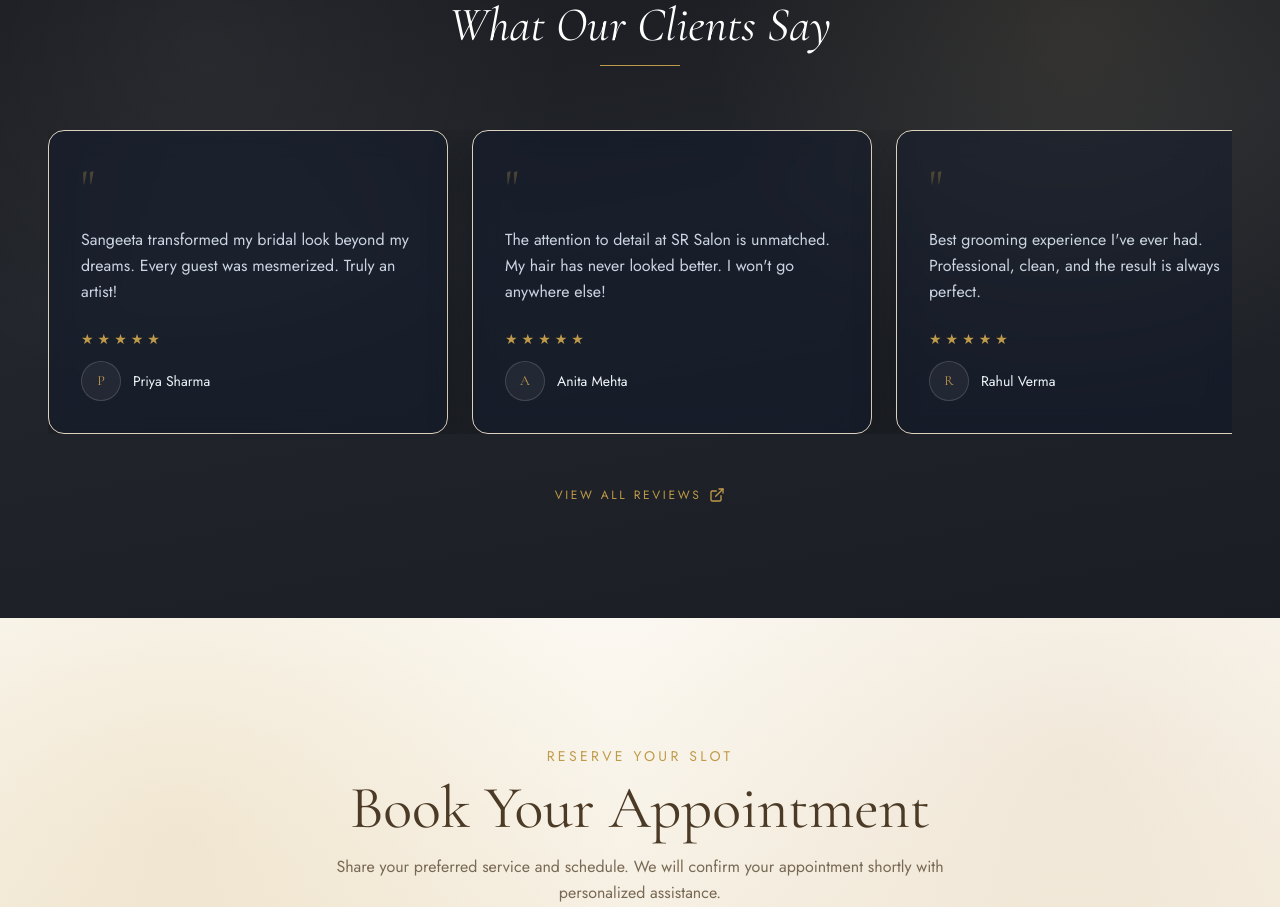
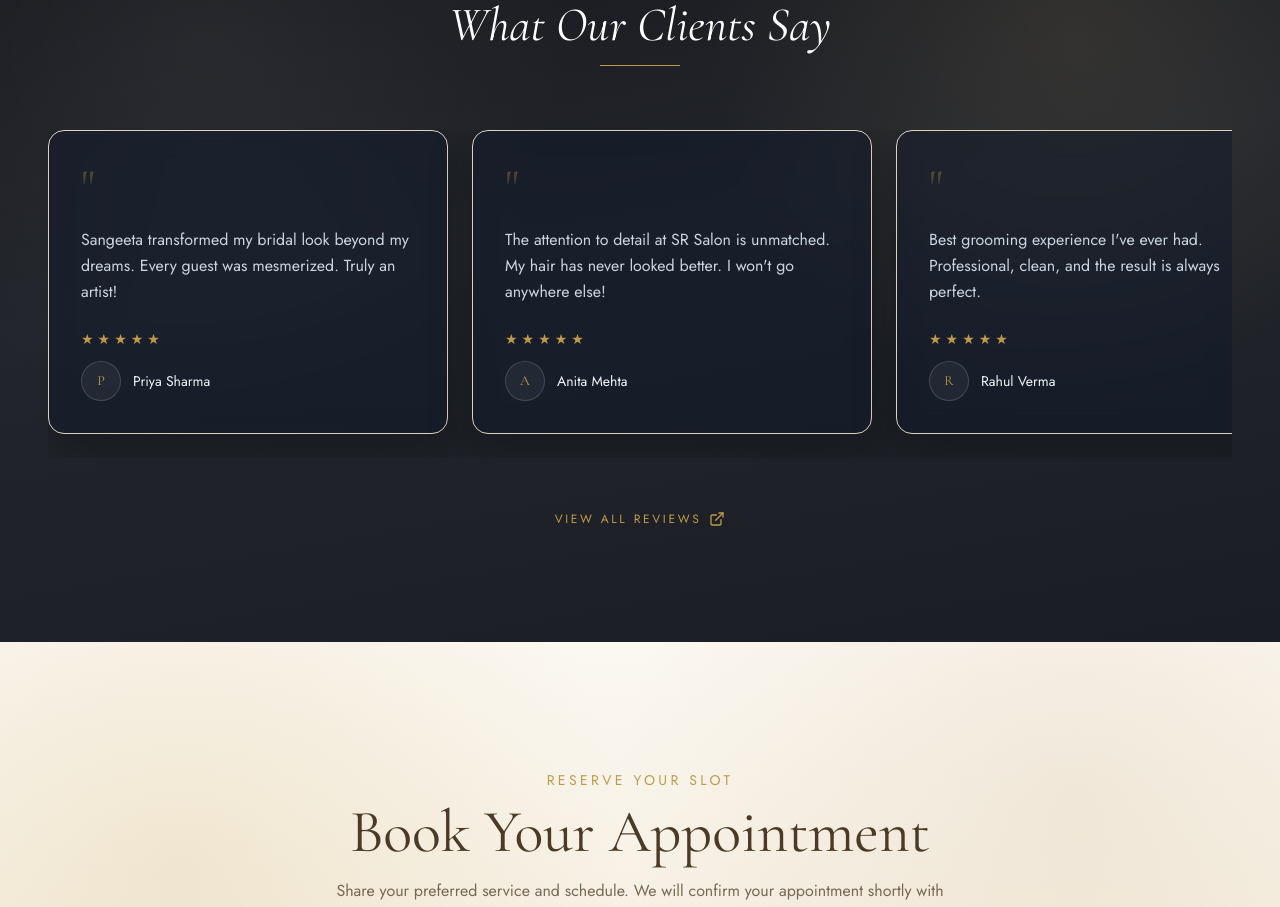
Before and after one commit to karinakc/SR-Unisex-Salon, a React (Vite) app: page / in a window 1280 px wide. Shown: the part 5060-5967 px from the top of the page. Built offline with nearby package versions, Linux system fonts and the light colour scheme; the HTML template or start-up script is replaced by a standard one.

Commit message:
Add spacing to testimonials carousel scrollbar

```diff
--- a/src/components/TestimonialsSection.tsx
+++ b/src/components/TestimonialsSection.tsx
@@ -37,10 +37,10 @@ const TestimonialsSection = () => {
         </div>
       </div>
 
-      <div className="relative z-10 px-4 md:px-12">
+      <div className="relative z-10 px-4 md:px-12 mt-16">
         <div
           ref={scrollRef}
-          className="flex gap-6 overflow-x-auto scrollbar-hide"
+          className="flex gap-6 overflow-x-auto scrollbar-hide pb-6"
           style={{ scrollBehavior: 'smooth' }}
           onMouseEnter={() => {
             isPausedRef.current = true;
```
